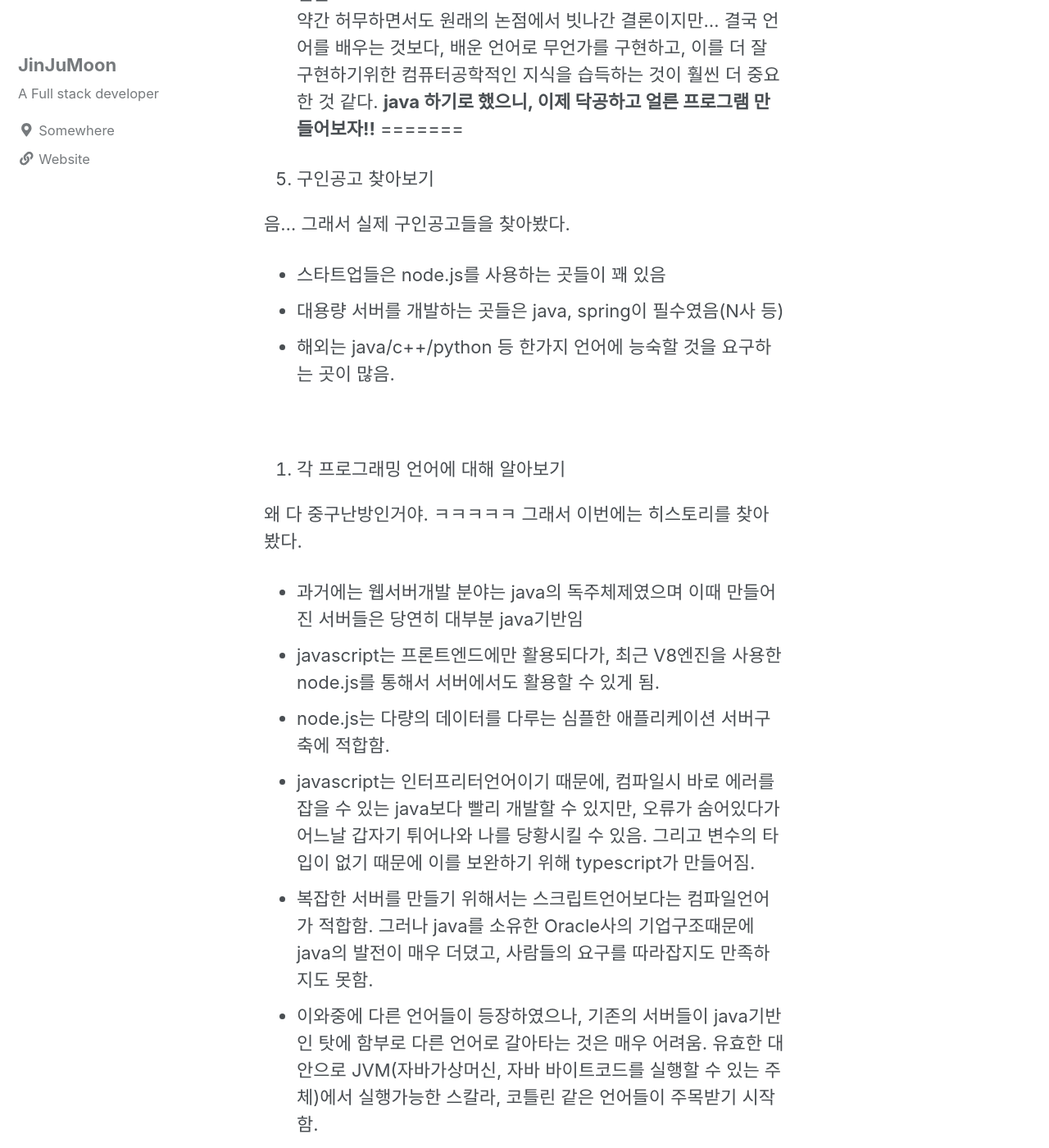
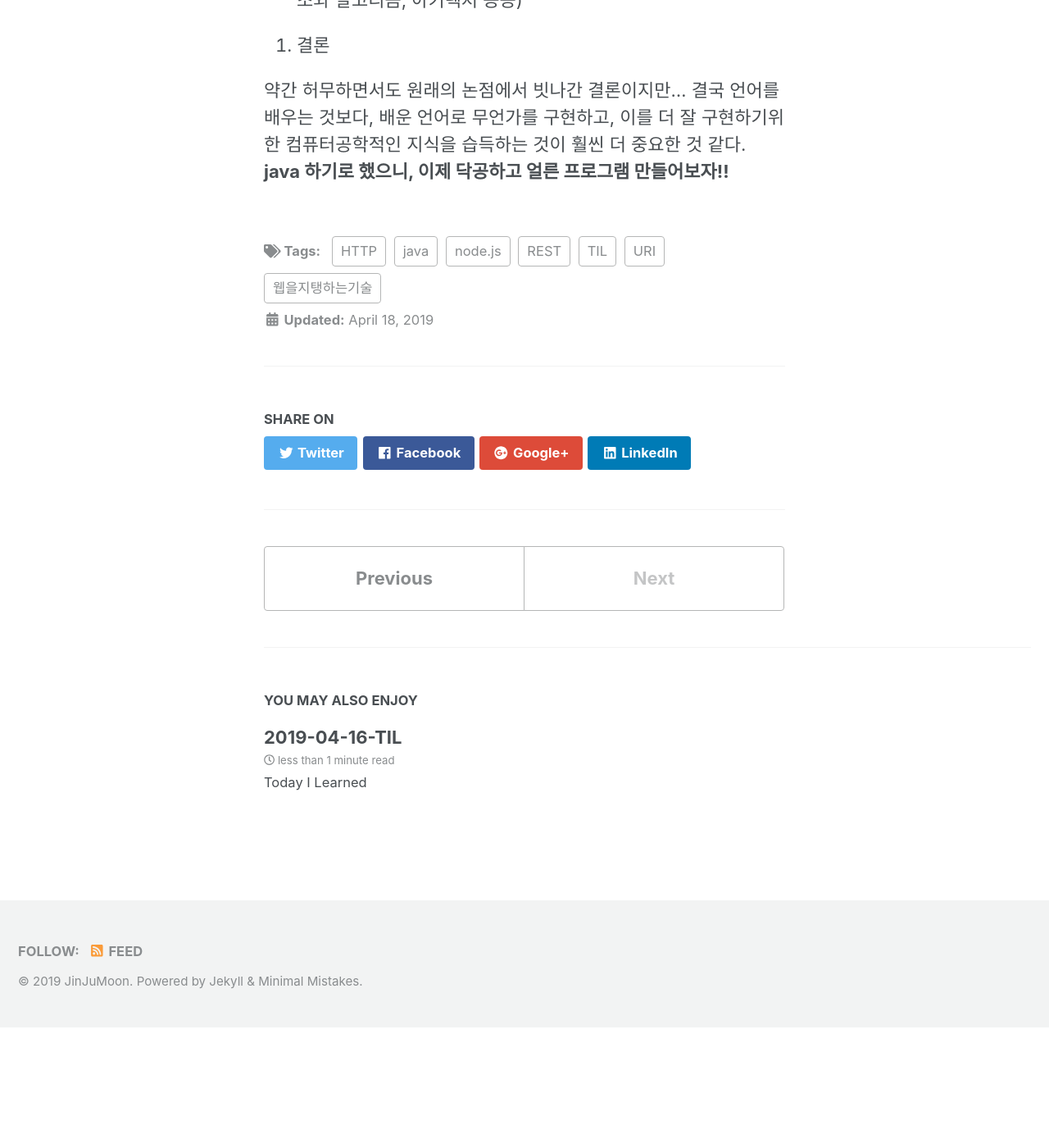
Before and after one commit to JinJuMoon/JinJuMoon.github.io, a Jekyll site: the page built from _posts/2019-04-18-TIL.md, in a window 1280 px wide and 1400 px high, scrolled down 2768 px. Shown: the whole window at 82% size. Built offline with Jekyll 4.4.1, drawn with Linux system fonts in a browser that asks for light colours; cached includes are drawn as plain includes; after the commit the page ends 4020 px from its top, so only the background shows below that; some of the changed text lies outside the part shown.

Commit message:
edit post

```diff
--- a/_posts/2019-04-18-TIL.md
+++ b/_posts/2019-04-18-TIL.md
@@ -53,50 +56,14 @@ okky등의 개발자 커뮤니티, 구글링, 오픈채팅방 등을 통해서
   따라잡지도 만족하지도 못함.
   - 이와중에 다른 언어들이 등장하였으나, 기존의 서버들이 java기반인 탓에 함부로 다른 언어로 갈아타는 것은 매우 어려움. 유효한 대안으로 JVM(자바가상머신, 자바 바이트코드를 실행할 수 있는 주체)에서 실행가능한 스칼라, 코틀린 같은 언어들이 주목받기 시작함.
 
+
 4. 그래서 어떤 언어를 선택할 것인가?
+
 그래서 결국 어떤 언어를 선택하는 것이 가장 좋은가?는 사실 모르겠다. 아마 점쟁이가 아닌 이상 아무도 모를 것이다. 다만 개발 공부를 시작하고, 신입으로 취업을 준비하는 입장에서 java가 아래의 장점을 가지고 있다고 생각한다.
   - 수요적 측면: 그래도 현재 수요는 java가 가장 많음.
   - 교육적 측면: 교육자료가 가장 풍부함. (문법은 물론이고, 자료구조와 알고리즘, 아키텍처 등등)
 
-5. 결론
-약간 허무하면서도 원래의 논점에서 빗나간 결론이지만... 결국 언어를 배우는 것보다, 배운 언어로 무언가를 구현하고, 이를 더 잘 구현하기위한 컴퓨터공학적인 지식을 습득하는 것이 훨씬 더 중요한 것 같다. **java 하기로 했으니, 이제 닥공하고 얼른 프로그램 만들어보자!!**
-=======
- <br>
-
-2. 구인공고 찾아보기
-
-  음... 그래서 실제 구인공고들을 찾아봤다.
-
-  - 스타트업들은 node.js를 사용하는 곳들이 꽤 있음
-  - 대용량 서버를 개발하는 곳들은 java, spring이 필수였음(N사 등)
-  - 해외는 java/c++/python 등 한가지 언어에 능숙할 것을 요구하는 곳이 많음.
-
- <br>
-
-3. 각 프로그래밍 언어에 대해 알아보기
-
-  왜 다 중구난방인거야. ㅋㅋㅋㅋㅋ 그래서 이번에는 히스토리를 찾아봤다.
-
-  - 과거에는 웹서버개발 분야는 java의 독주체제였으며 이때 만들어진 서버들은 당연히 대부분 java기반임
-  - javascript는 프론트엔드에만 활용되다가, 최근 V8엔진을 사용한 node.js를 통해서 서버에서도 활용할 수 있게 됨.
-  - node.js는 다량의 데이터를 다루는 심플한 애플리케이션 서버구축에 적합함.
-  - javascript는 인터프리터언어이기 때문에, 컴파일시 바로 에러를 잡을 수 있는 java보다 빨리 개발할 수 있지만, 오류가 숨어있다가 어느날 갑자기 튀어나와 나를 당황시킬 수 있음. 그리고 변수의 타입이 없기 때문에 이를 보완하기 위해 typescript가 만들어짐.
-  - 복잡한 서버를 만들기 위해서는 스크립트언어보다는 컴파일언어가 적합함. 그러나 java를 소유한 Oracle사의 기업구조때문에 java의 발전이 매우 더뎠고, 사람들의 요구를
-  따라잡지도 만족하지도 못함.
-  - 이와중에 다른 언어들이 등장하였으나, 기존의 서버들이 java기반인 탓에 함부로 다른 언어로 갈아타는 것은 매우 어려움. 유효한 대안으로 JVM(자바가상머신, 자바 바이트코드를 실행할 수 있는 주체)에서 실행가능한 스칼라, 코틀린 같은 언어들이 주목받기 시작함.
-
- <br>
-
-4. 그래서 어떤 언어를 선택할 것인가?
-
-  그래서 결국 어떤 언어를 선택하는 것이 가장 좋은가?는 사실 모르겠다. 아마 점쟁이가 아닌 이상 아무도 모를 것이다. 다만 개발 공부를 시작하고, 신입으로 취업을 준비하는 입장에서 java가 아래의 장점을 가지고 있다고 생각한다.
-
-  - 수요적 측면: 그래도 현재 수요는 java가 가장 많음.
-  - 교육적 측면: 교육자료가 가장 풍부함. (문법은 물론이고, 자료구조와 알고리즘, 아키텍처 등등)
-
- <br>
 
 5. 결론
 
-  약간 허무하면서도 원래의 논점에서 빗나간 결론이지만... 결국 언어를 배우는 것보다, 배운 언어로 무언가를 구현하고, 이를 더 잘 구현하기위한 컴퓨터공학적인 지식을 습득하는 것이 훨씬 더 중요한 것 같다. **java 하기로 했으니, 이제 닥공하고 얼른 프로그램 만들어보자!!**
->>>>>>> bd85f3774e4bfd18ff2d45e7f600d683e16deea6
+약간 허무하면서도 원래의 논점에서 빗나간 결론이지만... 결국 언어를 배우는 것보다, 배운 언어로 무언가를 구현하고, 이를 더 잘 구현하기위한 컴퓨터공학적인 지식을 습득하는 것이 훨씬 더 중요한 것 같다. **java 하기로 했으니, 이제 닥공하고 얼른 프로그램 만들어보자!!**
```
Also changed, not shown: other parts of _posts/2019-04-18-TIL.md (+4 -1 lines).
